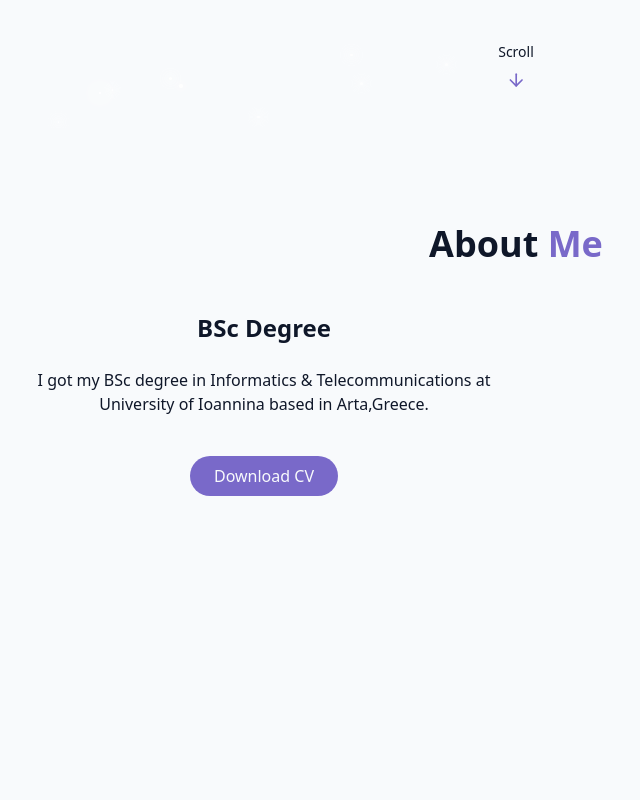
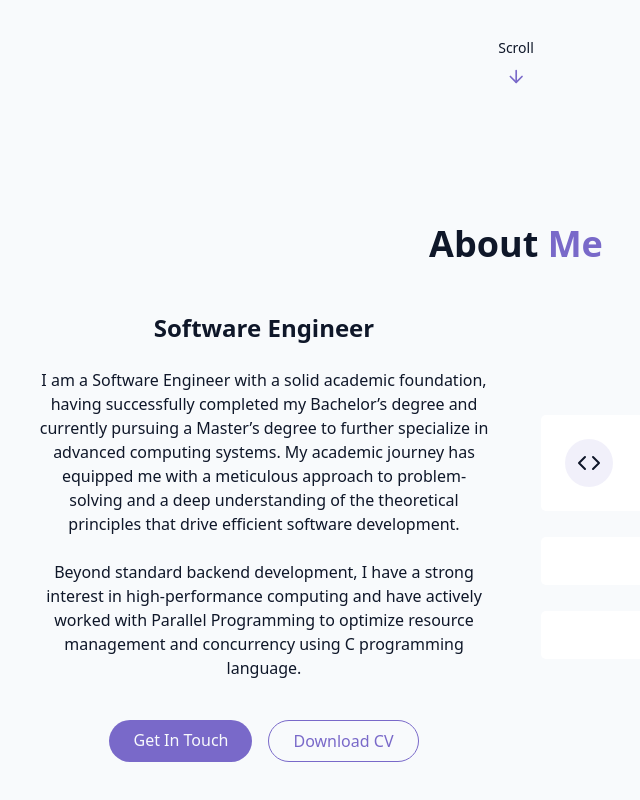
Before and after one commit to AristosDragatis/aristosdragatis.github.io, a React (Vite) app: page / in a window 1280 px wide. Shown: the part 672-1472 px from the top of the page, without its empty margins (124-764 px from the left). Before the commit the page ends 1264 px from the top, so only its background shows below. Built offline with nearby package versions, Linux system fonts and the light colour scheme.

Commit message:
removed star background for optimization

```diff
--- a/src/components/AboutSection.jsx
+++ b/src/components/AboutSection.jsx
@@ -1,3 +1,4 @@
+import { Code } from "lucide-react"
 
 
 export const AboutSection = () => {
@@ -10,23 +11,40 @@ export const AboutSection = () => {
 
 
             <div className="grid grid-cols-1 md:grid-cols-2 gap-12 items-center">
+                {/*  Left hand side of the about me section  */}
                 <div className="space-y-6">
-                    <h3 className="text-2xl font-semibold">BSc Degree</h3>
+                    <h3 className="text-2xl font-semibold">Software Engineer</h3>
 
                     <p className="text-muted-foreground">
-                        I got my BSc degree in Informatics & Telecommunications at University of Ioannina based in Arta,Greece.
+                        I am a Software Engineer with a solid academic foundation, having successfully completed my Bachelor’s degree and currently pursuing a Master’s degree to further specialize in advanced computing systems. My academic journey has equipped me with a meticulous approach to problem-solving and a deep understanding of the theoretical principles that drive efficient software development.
+                    </p>
+
+                    <p className="text-muted-foreground">
+                        Beyond standard backend development, I have a strong interest in high-performance computing and have actively worked with Parallel Programming to optimize resource management and concurrency using C programming language.
                     </p>
 
                     <div className="flex flex-col sm:flex-row gap-4 pt-4 justify-center">
                         <a href="#contact" className="cosmic-button">
-                           Download CV
+                            Get In Touch
+                        </a>
+                        <a href="" className="px-6 py-2 rounded-full border border-primary text-primary hover:bg-primary/10 transition-colors duration-300">
+                            Download CV
                         </a>
 
                     </div>
                 </div>
 
-                <div>
-
+                {/*  cards right hand side of the about me section */}
+                <div className="grid grid-cols-1 gap-6">
+                    <div className="gradient-border p-6 card-hover">
+                        <div className="flex items-start gap-4">
+                            <div className="p-3 rounded-full bg-primary/10">
+                                <Code />
+                            </div>
+                        </div>
+                    </div>
+                    <div className="gradient-border p-6 card-hover"></div>
+                    <div className="gradient-border p-6 card-hover"></div>
                 </div>
             </div>
         </div>
--- a/src/pages/Home.jsx
+++ b/src/pages/Home.jsx
@@ -1,5 +1,4 @@
 import { Navbar } from "../components/Navbar";
-import { StarBackground } from "../components/StarBackground";
 import { ThemeToggle } from "../components/ThemeToggle"
 import { HeroSection } from "../components/HeroSection";
 import { AboutSection } from "../components/AboutSection";
@@ -12,7 +11,6 @@ export const Home = () => {
     {/*  Theme Toggle  */ }
         <ThemeToggle/>
     {/*  Background  Effects*/ }
-       <StarBackground/>
 
     {/*  Navbar */ }
         <Navbar/>
```
